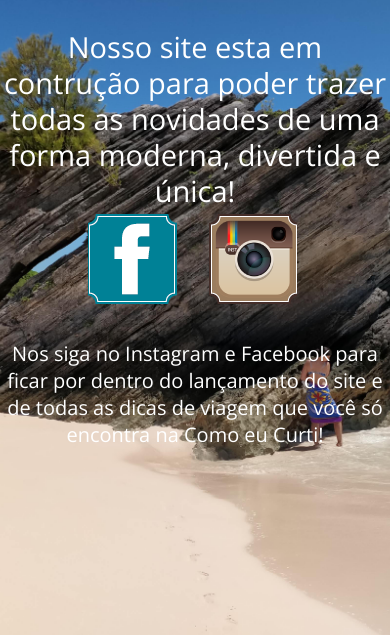
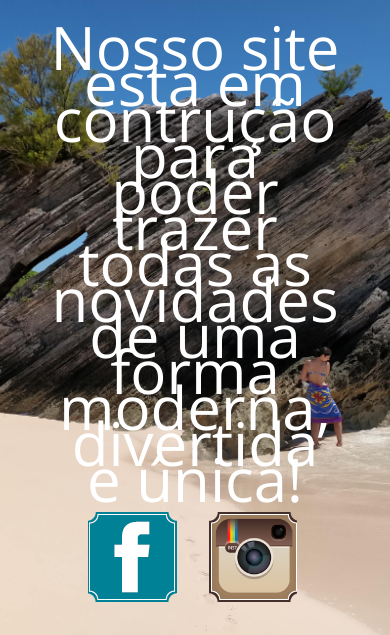
Before and after one commit to Nightzxfx/Nightzxfx.github.io, a plain HTML site: page index.html in a window 390 px wide. Shown: the part 189-824 px from the top of the page. Drawn offline with nearby package versions, Linux system fonts and the light colour scheme.

Commit message:
Arrumou tamanho de letra e posicionamento

```diff
--- a/css/styles.css
+++ b/css/styles.css
@@ -126,7 +126,7 @@ margin-top:40px;
 }
 #Content h2 {
 display: inline-block;
-margin: 25px 0 45px;
+margin: 25px 50px 45px;
 padding: 0px;
 text-align: center;
 font-size: 28px;
@@ -200,7 +200,7 @@ display: inline-block;
 text-align:center;
 }
 .intro{
-font-size:22px;
+font-size:10px;
 font-weight:normal;
 margin-bottom:30px;
 }
@@ -220,7 +220,7 @@ background:rgba(255, 255, 255, 0.0);
 text-shadow: none;
 vertical-align: middle;
 border-right:1px solid rgba(255, 255, 255, 0.36);
-text-shadow: 2px 2px rgba(12, 11, 11, 0.56);
+
 }
 .styled div:last-child{
 border:none;
@@ -287,10 +287,10 @@ margin:10px;
 	  height:80px;
 	}
 	#Content h2 {
-	margin: 0px 0px 0px 0px;
+	margin: 0px 50px 0px 50px;
 	padding: 0px;
 	text-align: center;
-	font-size: 29px;
+	font-size: 60px;
 	font-weight: 300;
 	}
 	.styled {
```
